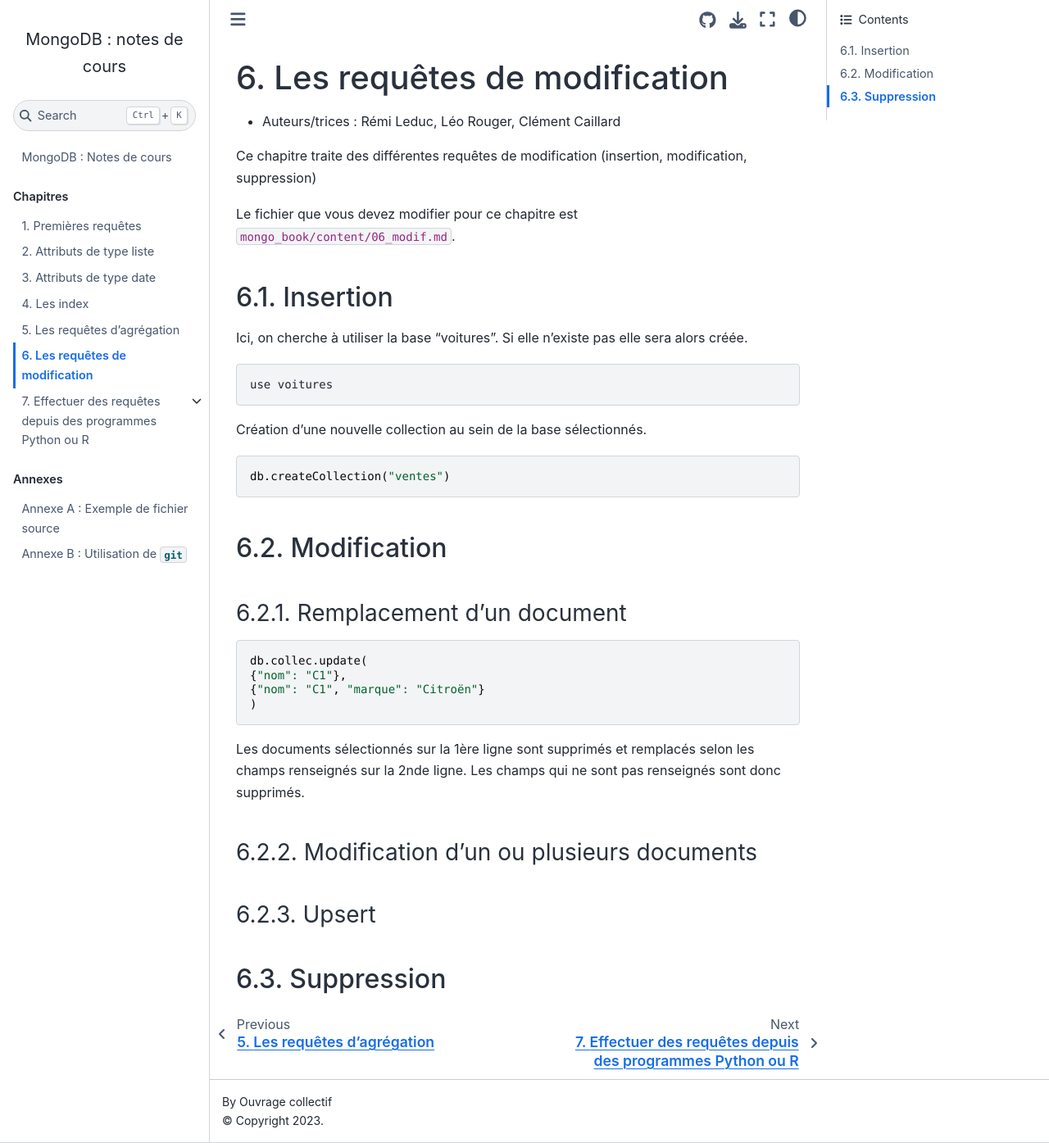
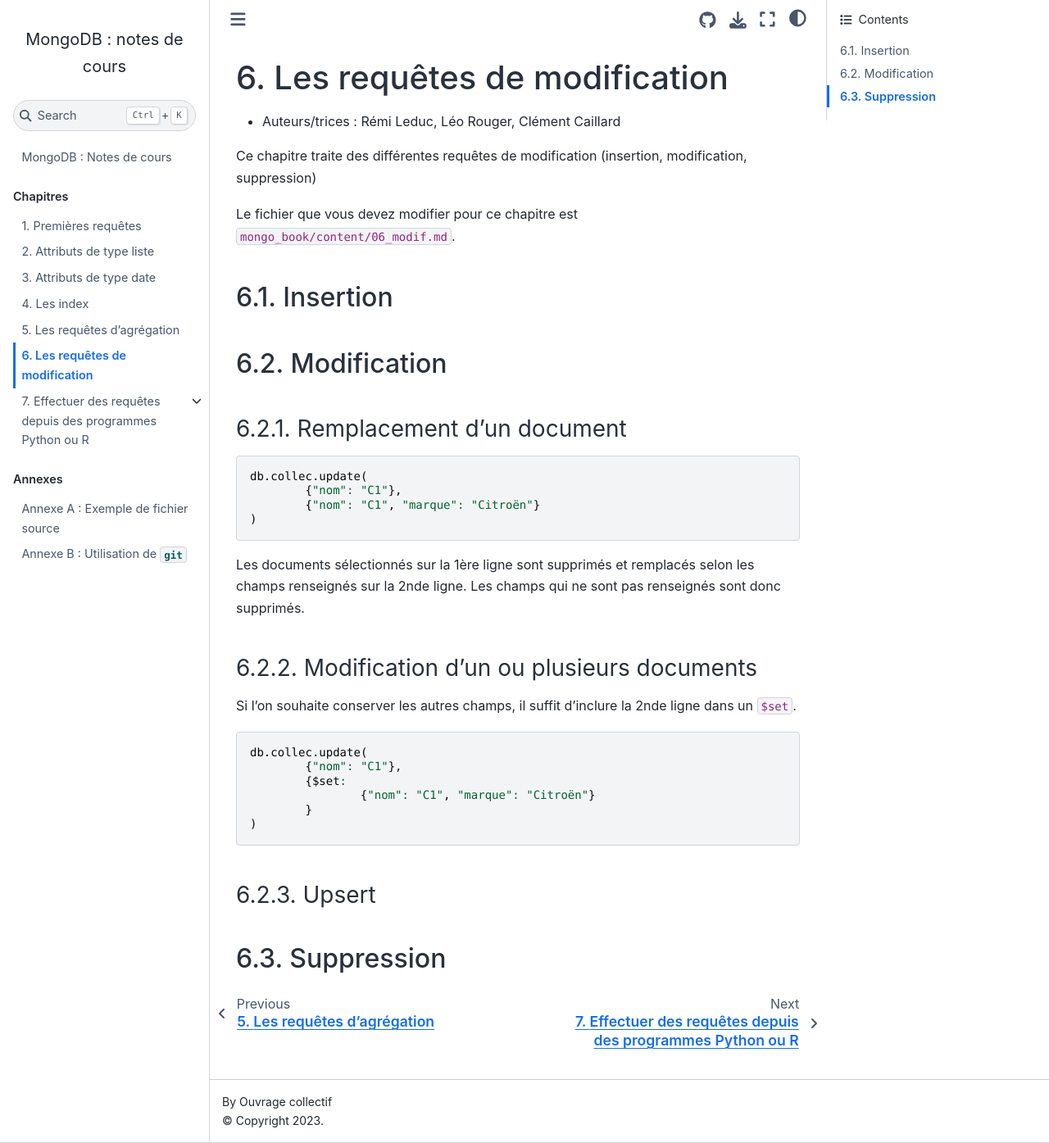
Before and after one commit to rtavenar/mongo_book, a Jupyter Book: the page built from content/06_modif.md, in a window 1280 px wide and 1395 px high. Shown: the whole window at 82% size. Built offline with Jupyter Book 1.0.4 settings and Sphinx 7.4.7 and the Sphinx Book theme 1.1.4, drawn with Linux system fonts in a browser that asks for light colours.

Commit message:
Update 06_modif.md

````diff
--- a/content/06_modif.md
+++ b/content/06_modif.md
@@ -22,29 +22,27 @@
 Le fichier que vous devez modifier pour ce chapitre est `mongo_book/content/06_modif.md`.
 
 ## Insertion
-Ici, on cherche à utiliser la base "voitures". Si elle n'existe pas elle sera alors créée.
-
-```{js echo = true, results = 'hide'}
-use voitures
-```
-Création d'une nouvelle collection au sein de la base sélectionnés.
-
-```js
-db.createCollection("ventes")
-```
-
 
 ## Modification
 ### Remplacement d'un document
 ```javascript
 db.collec.update(
-{"nom": "C1"},
-{"nom": "C1", "marque": "Citroën"}
+	{"nom": "C1"},
+	{"nom": "C1", "marque": "Citroën"}
 )
 ```
 Les documents sélectionnés sur la 1ère ligne sont supprimés et remplacés selon les champs renseignés sur la 2nde ligne. Les champs qui ne sont pas renseignés sont donc supprimés.
 
 ### Modification d'un ou plusieurs documents
+Si l'on souhaite conserver les autres champs, il suffit d'inclure la 2nde ligne dans un `$set`.
+```javascript
+db.collec.update(
+	{"nom": "C1"},
+	{$set:
+		{"nom": "C1", "marque": "Citroën"}
+	}
+)
+```
 
 ### Upsert
 
````
